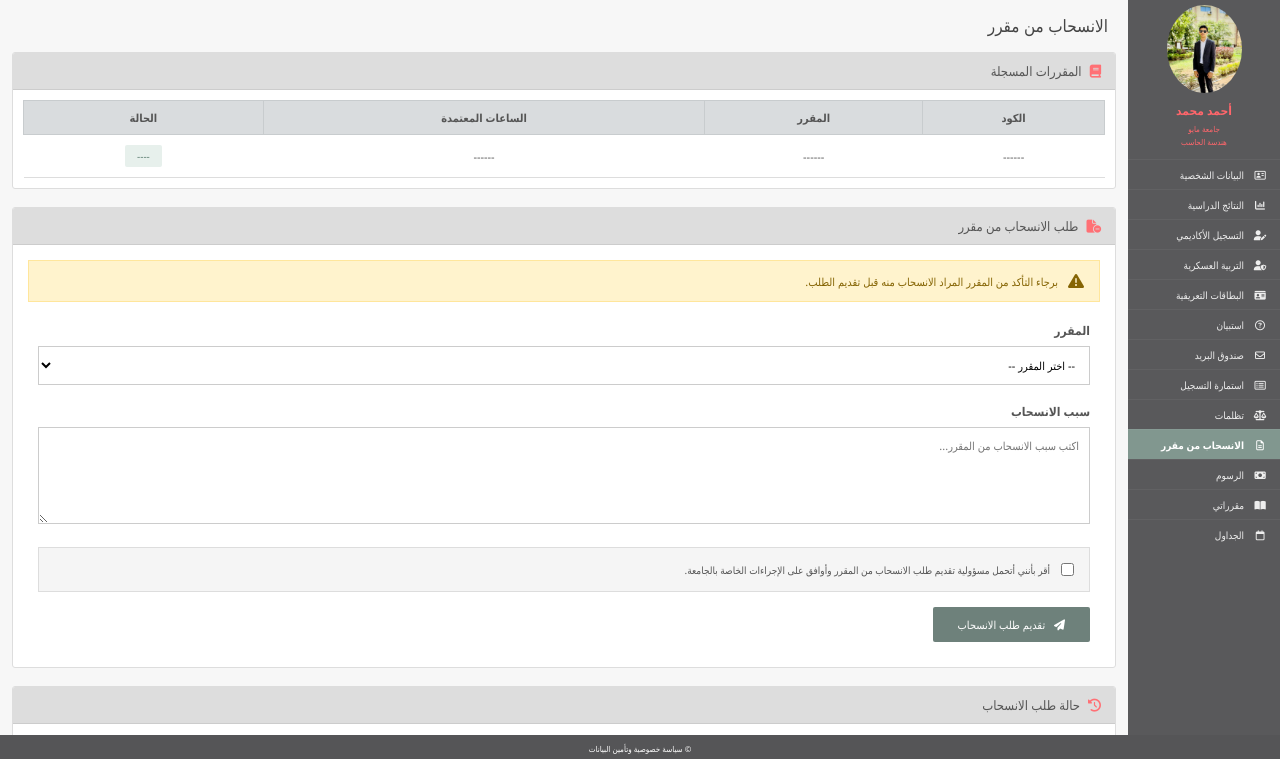
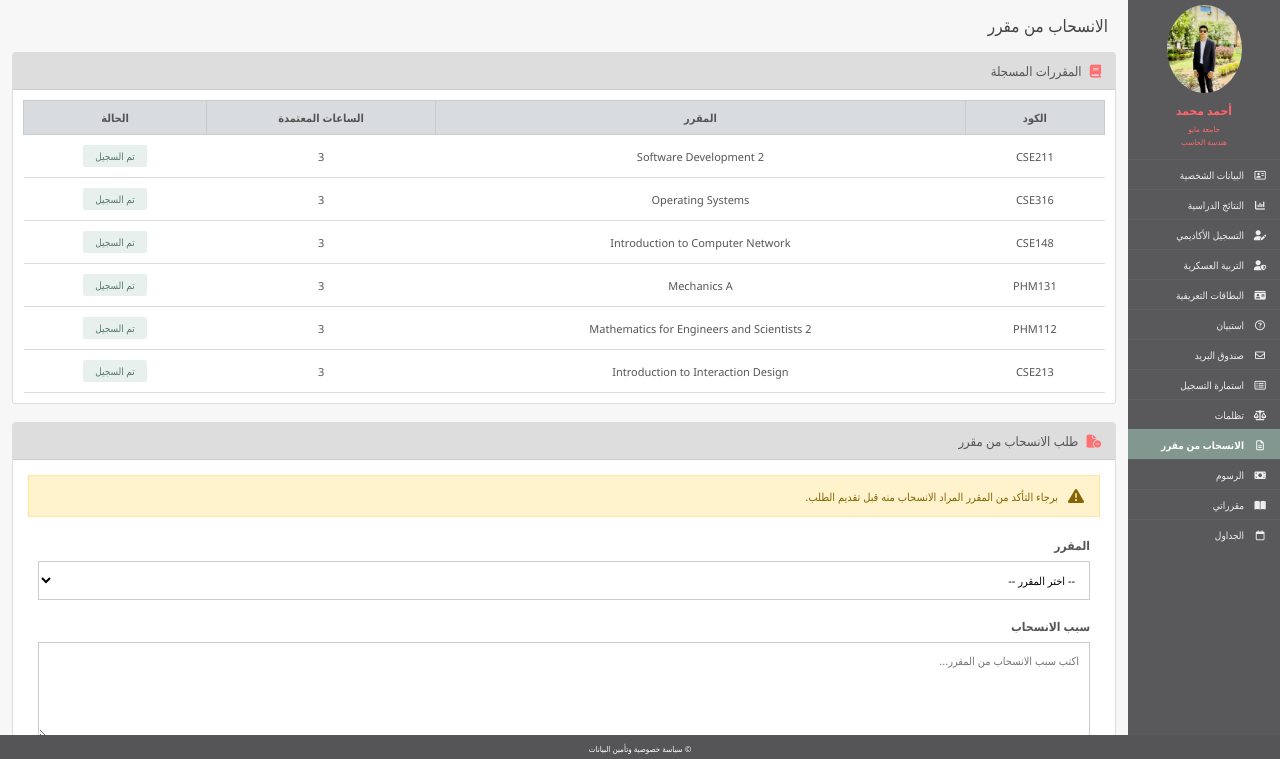
Before and after one commit to hamohamo1222222-stack/MYU-University, a plain HTML site: page pages/withdrawal.html in a window 1280 px wide. Shown: the part 39-798 px from the top of the page. Drawn offline with Linux system fonts and the light colour scheme; sample sign-in values are in the browser's storage.

Commit message:
Update university pages

```diff
--- a/pages/withdrawal.html
+++ b/pages/withdrawal.html
@@ -171,7 +171,7 @@
                 <table>
 
                     <thead>
-                        <tr>
+                         <tr>
                             <th>الكود</th>
                             <th>المقرر</th>
                             <th>الساعات المعتمدة</th>
@@ -182,14 +182,60 @@
                     <tbody>
 
                         <tr>
-                            <td>------</td>
-                            <td>------</td>
-                            <td>------</td>
+                            <td>CSE211</td>
+                            <td>Software Development 2</td>
+                            <td>3</td>
                             <td>
-                                <span class="status">----</span>
+                                <span class="status">تم السجيل</span>
                             </td>
                         </tr>
 
+                        <tr>
+                            <td>CSE316</td>
+                            <td>Operating Systems</td>
+                            <td>3</td>
+                            <td>
+                                <span class="status">تم السجيل</span>
+                            </td>
+                        </tr>
+
+                        <tr>
+                            <td>CSE148</td>
+                            <td>Introduction to Computer Network</td>
+                            <td>3</td>
+                            <td>
+                                <span class="status">تم السجيل</span>
+                            </td>
+                        </tr>
+
+
+
+                        <tr>
+                            <td>PHM131</td>
+                            <td>Mechanics A</td>
+                            <td>3</td>
+                            <td>
+                                <span class="status">تم السجيل</span>
+                            </td>
+                        </tr>
+
+                        <tr>
+                            <td>PHM112</td>
+                            <td>Mathematics for Engineers and Scientists 2</td>
+                            <td>3</td>
+                            <td>
+                                <span class="status">تم السجيل</span>
+                            </td>
+                        </tr>
+
+                        <tr>
+                            <td>CSE213</td>
+                            <td>	Introduction to Interaction Design</td>
+                            <td>3</td>
+                            <td>
+                                <span class="status">تم السجيل</span>
+                            </td>
+                        </tr>
 
 
 
@@ -237,7 +283,27 @@
                         </option>
 
                         <option value="CSE112">
-                            ---------
+                            Software Development 2
+                        </option>
+
+                        <option value="CSE112">
+                            Operating Systems
+                        </option>
+
+                        <option value="CSE112">
+                            Introduction to Computer Network
+                        </option>
+
+                        <option value="CSE112">
+                            Mechanics A
+                        </option>
+
+                        <option value="CSE112">
+                            Mathematics for Engineers and Scientists 2
+                        </option>
+
+                        <option value="CSE112">
+                           Introduction to Interaction Design
                         </option>
 
 
```
